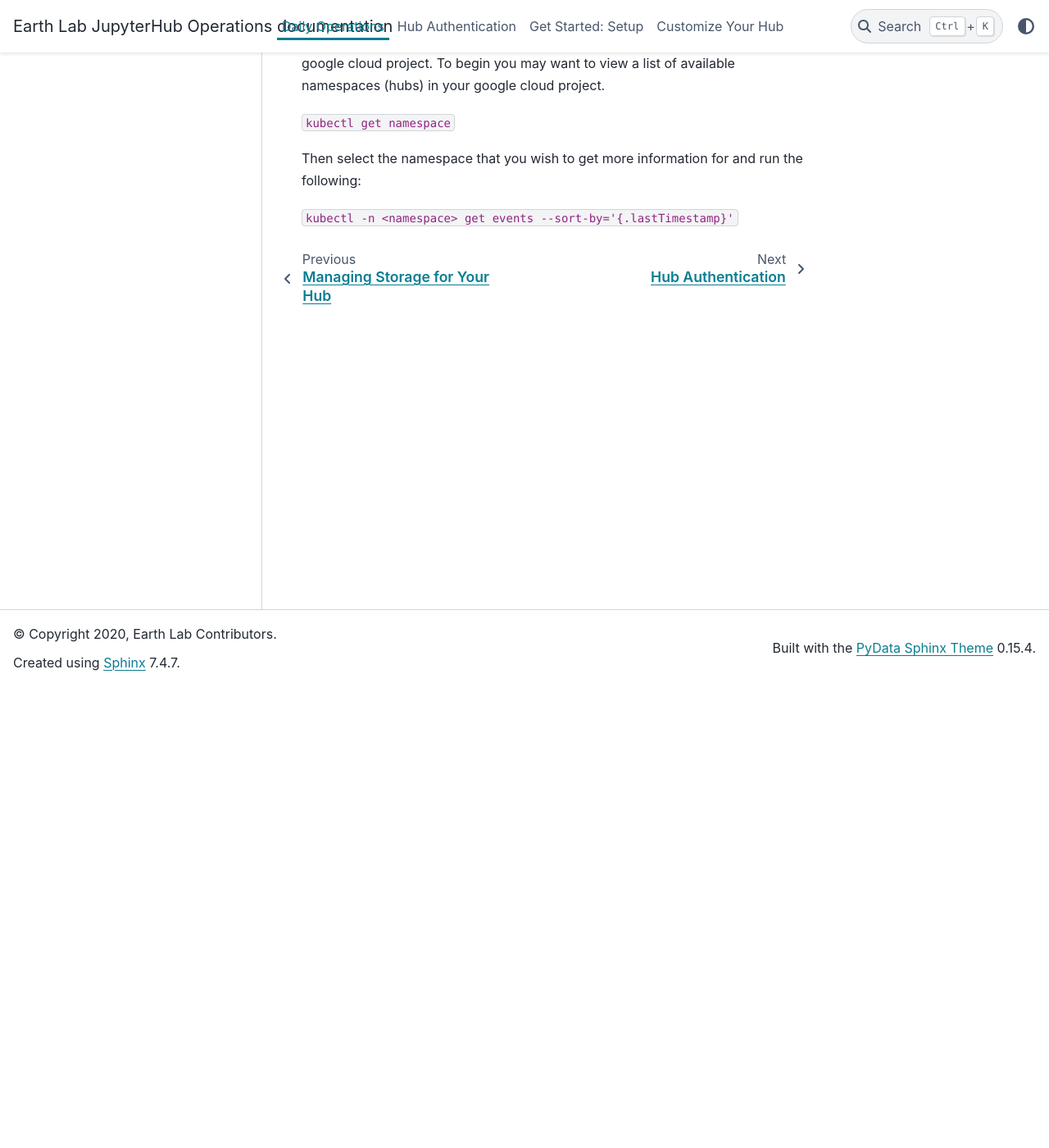
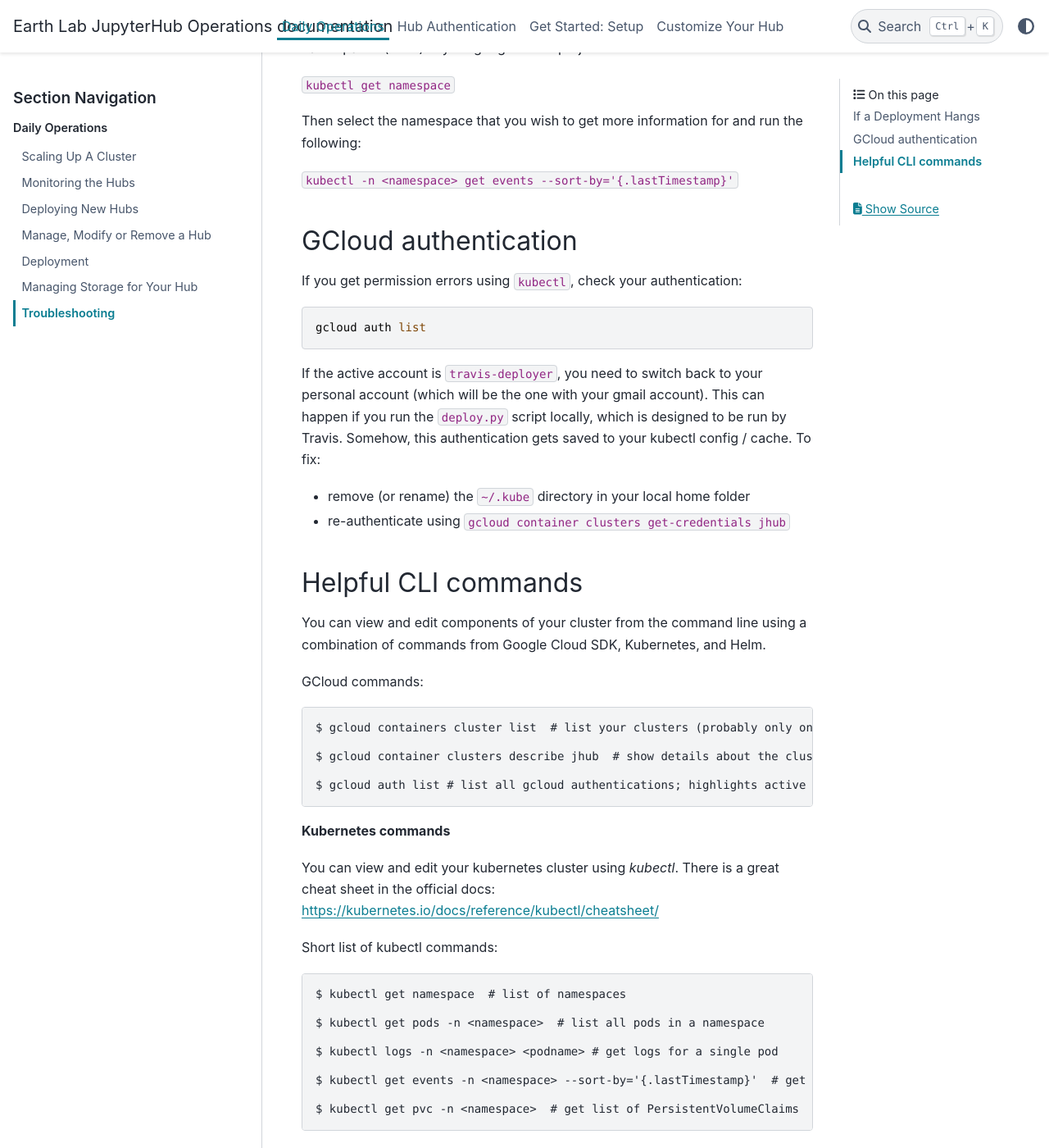
Before and after one commit to earthlab/hub-ops, a Sphinx documentation site: the page built from docs/source/daily-operations/troubleshooting.rst, in a window 1280 px wide and 1400 px high, scrolled down 563 px. Shown: the whole window at 82% size. Built offline with Sphinx 7.4.7 and the PyData theme 0.15.4, drawn with Linux system fonts in a browser that asks for light colours; some of the changed text lies outside the part shown.

Commit message:
add credentials fix, list of cli tools

```diff
--- a/docs/source/daily-operations/troubleshooting.rst
+++ b/docs/source/daily-operations/troubleshooting.rst
@@ -27,3 +27,44 @@
 following:
 
 ``kubectl -n <namespace> get events --sort-by='{.lastTimestamp}'``
+
+GCloud authentication
+~~~~~~~~~~~~~~~~~~~~~
+
+If you get permission errors using ``kubectl``, check your authentication::
+
+  gcloud auth list
+
+If the active account is ``travis-deployer``, you need to switch back to your personal account (which will be the one with your gmail account). This can happen if you run the ``deploy.py`` script locally, which is designed to be run by Travis. Somehow, this authentication gets saved to your kubectl config / cache. To fix:
+
+* remove (or rename) the ``~/.kube`` directory in your local home folder
+* re-authenticate using ``gcloud container clusters get-credentials jhub``
+
+Helpful CLI commands
+~~~~~~~~~~~~~~~~~~~~
+
+You can view and edit components of your cluster from the command line using a combination of commands from Google Cloud SDK, Kubernetes, and Helm.
+
+GCloud commands::
+
+  $ gcloud containers cluster list  # list your clusters (probably only one; jhub)
+
+  $ gcloud container clusters describe jhub  # show details about the cluster ``jhub``
+
+  $ gcloud auth list # list all gcloud authentications; highlights active authentication
+
+**Kubernetes commands**
+
+You can view and edit your kubernetes cluster using `kubectl`. There is a great cheat sheet in the official docs: https://kubernetes.io/docs/reference/kubectl/cheatsheet/
+
+Short list of kubectl commands::
+
+  $ kubectl get namespace  # list of namespaces
+
+  $ kubectl get pods -n <namespace>  # list all pods in a namespace
+
+  $ kubectl logs -n <namespace> <podname> # get logs for a single pod
+
+  $ kubectl get events -n <namespace> --sort-by='{.lastTimestamp}'  # get events for a pod
+
+  $ kubectl get pvc -n <namespace>  # get list of PersistentVolumeClaims
```
Also changed, not shown: other parts of docs/source/daily-operations/troubleshooting.rst (+2 -2 lines).
